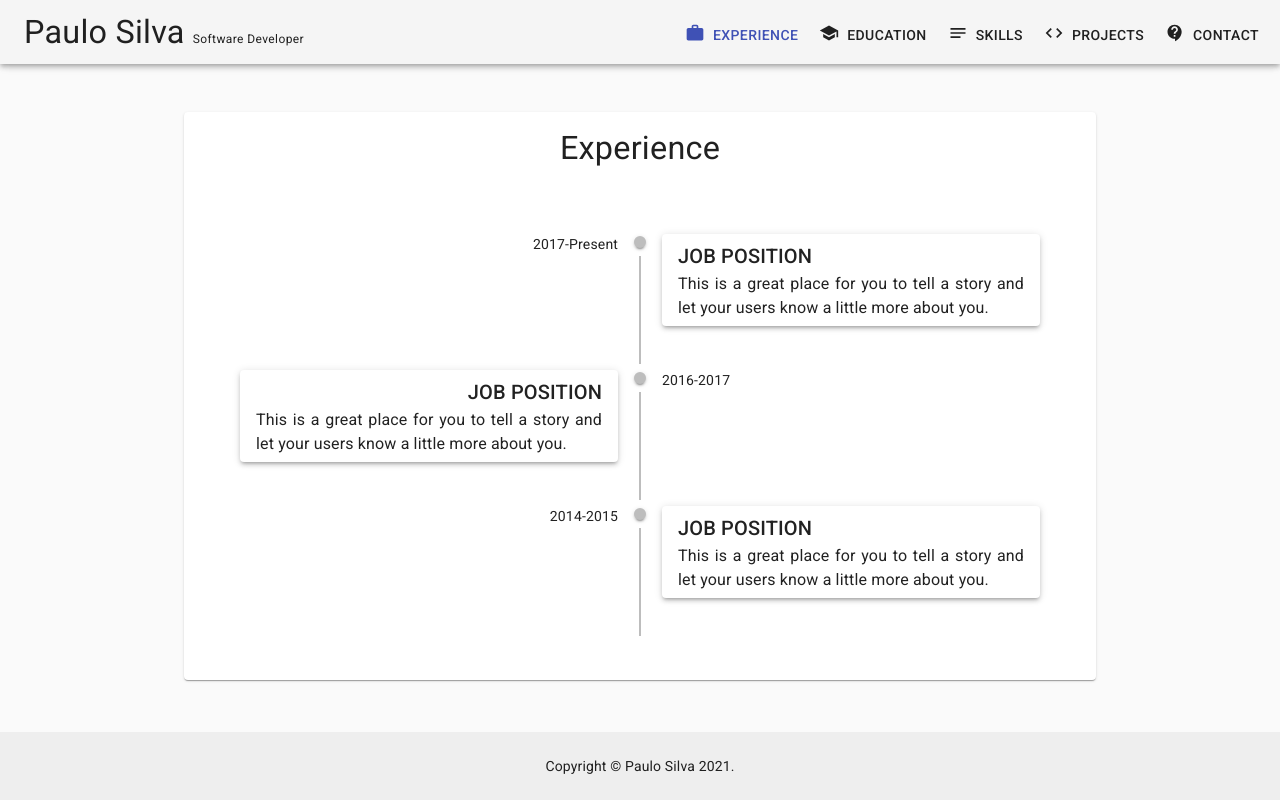
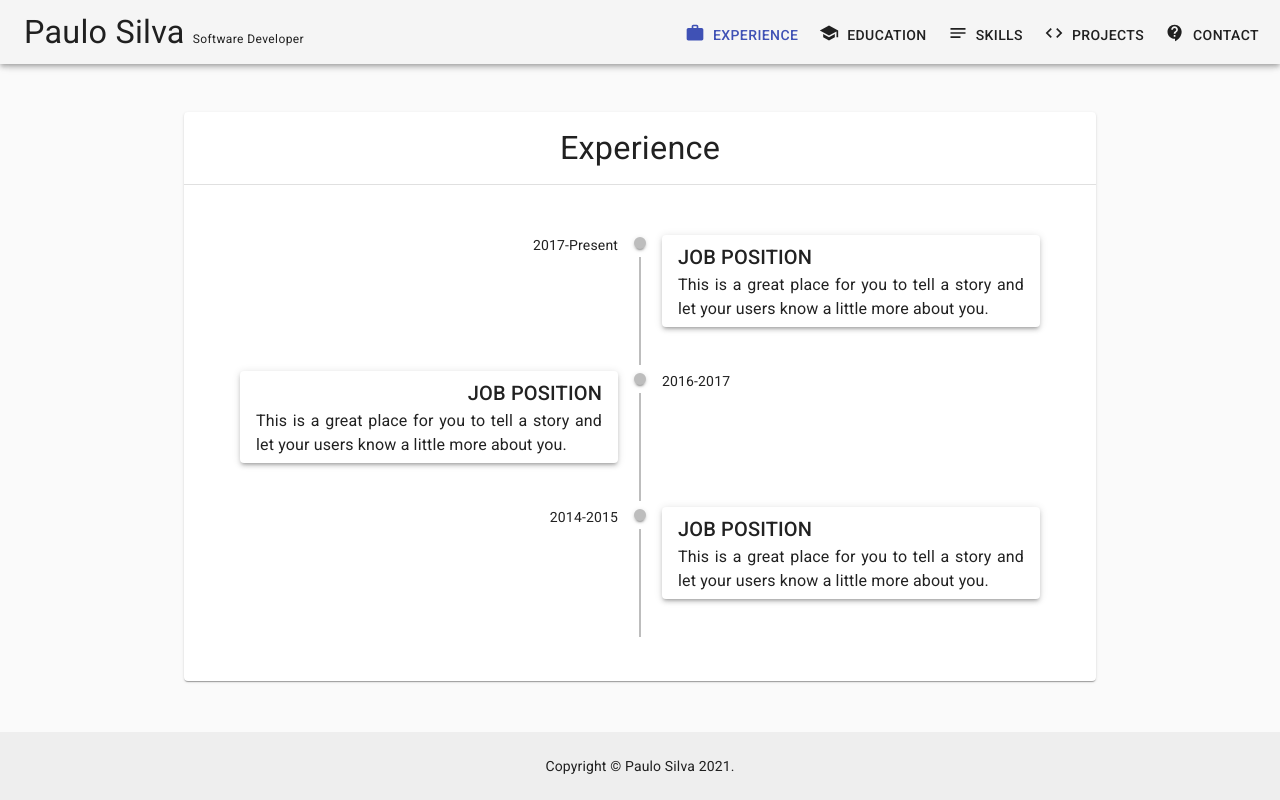
Before and after one commit to padsilva/about-me, a Next.js app: page /experience in a window 1280 px wide. Built offline with nearby package versions, Linux system fonts and the light colour scheme.

Commit message:
put a divider between card header and content

```diff
--- a/src/components/Contact/index.js
+++ b/src/components/Contact/index.js
@@ -5,6 +5,7 @@ import {
   CardContent,
   CardHeader,
   Container,
+  Divider,
   Grid,
   makeStyles,
   TextField
@@ -37,6 +38,7 @@ const Contact = () => {
             align: 'center'
           }}
         />
+        <Divider />
         <CardContent className={classes.content}>
           <Grid container spacing={2} item>
             <Grid item xs={12} sm={6}>
--- a/src/components/Education/index.js
+++ b/src/components/Education/index.js
@@ -11,6 +11,7 @@ import {
   CardContent,
   CardHeader,
   Container,
+  Divider,
   Hidden,
   Paper,
   Typography
@@ -46,6 +47,7 @@ const Experience = () => {
             align: 'center'
           }}
         />
+        <Divider />
         <CardContent className={classes.content}>
           <Hidden smDown>
             <Timeline align="alternate">
--- a/src/components/Experience/index.js
+++ b/src/components/Experience/index.js
@@ -11,6 +11,7 @@ import {
   CardContent,
   CardHeader,
   Container,
+  Divider,
   Hidden,
   Paper,
   Typography
@@ -46,6 +47,7 @@ const Experience = () => {
             align: 'center'
           }}
         />
+        <Divider />
         <CardContent className={classes.content}>
           <Hidden smDown>
             <Timeline align="alternate">
--- a/src/components/Skills/index.js
+++ b/src/components/Skills/index.js
@@ -5,6 +5,7 @@ import {
   CardContent,
   CardHeader,
   Container,
+  Divider,
   Grid,
   IconButton,
   LinearProgress,
@@ -58,6 +59,7 @@ const Skills = () => {
             align: 'center'
           }}
         />
+        <Divider />
         <CardContent className={classes.content}>
           <Grid container spacing={4}>
             {data.map((tech) => (
```
